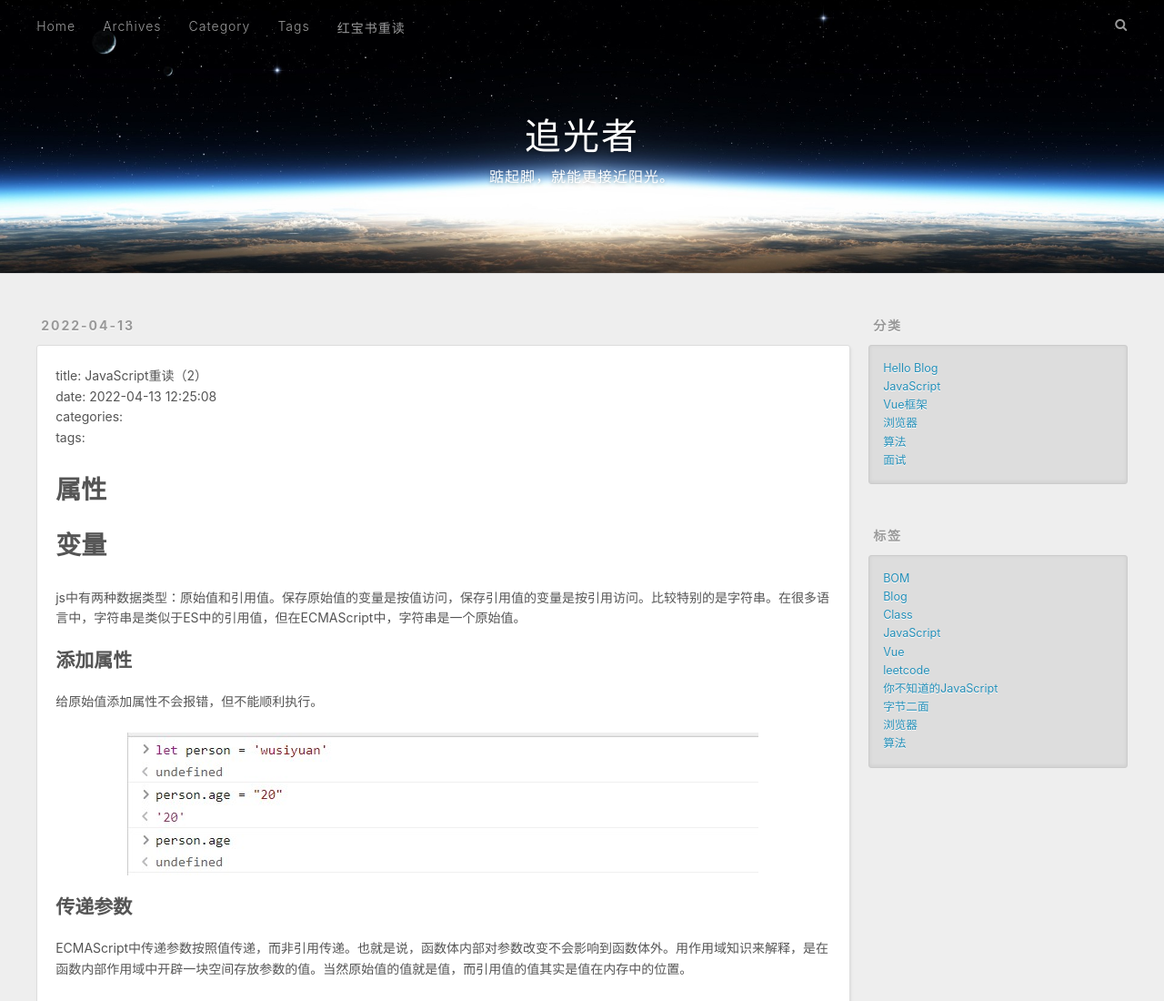
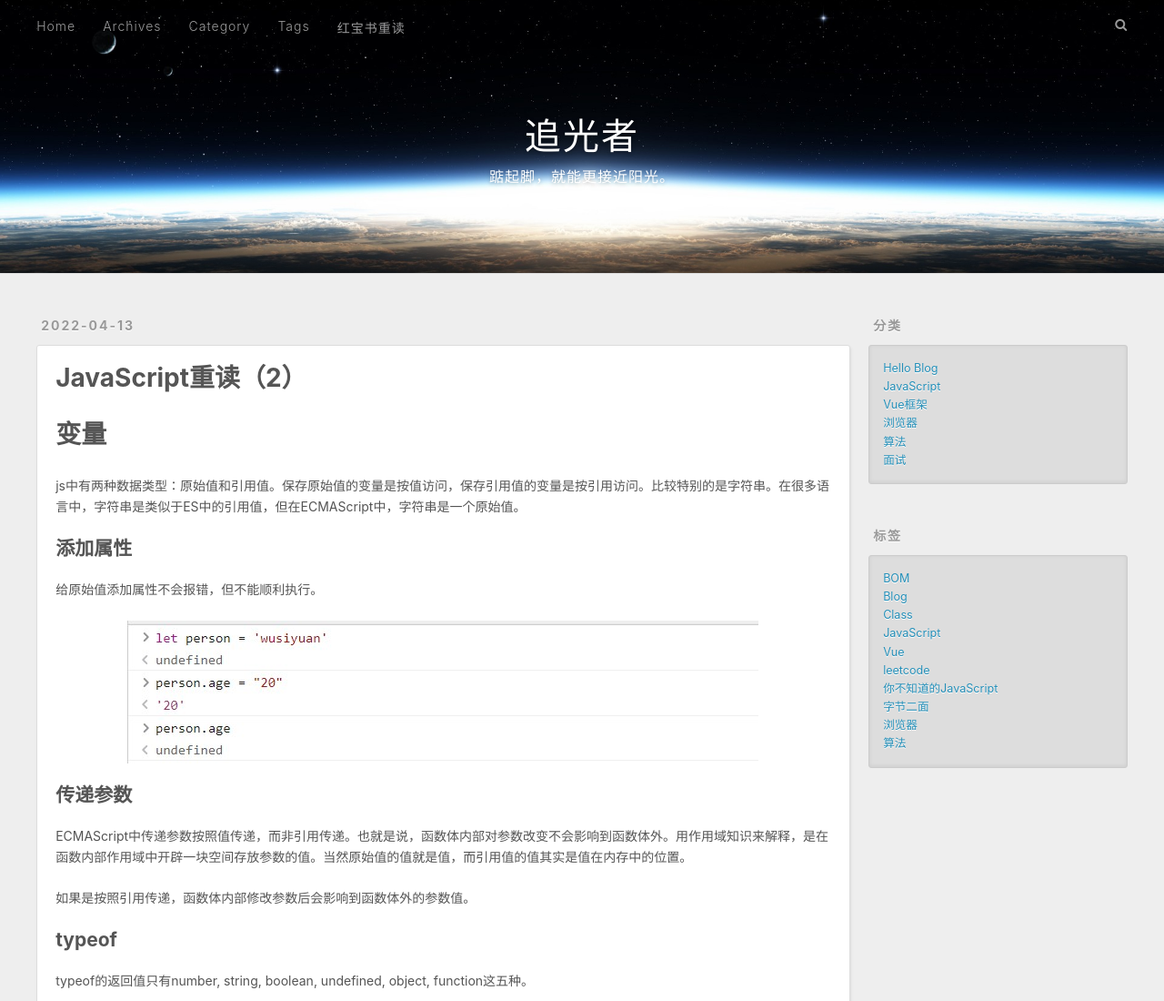
Before and after one commit to wusiyuan02/wusiyuan02.github.io, a plain HTML site: page RedBookRead/4.html in a window 1280 px wide. Shown: the top 1100 px of the page at 91% size. Drawn offline with nearby package versions, Linux system fonts and the light colour scheme; files whose address does not match are found by name.

Commit message:
Site updated: 2022-04-14 23:18:31

```diff
--- a/RedBookRead/4.html
+++ b/RedBookRead/4.html
@@ -5,20 +5,20 @@
 
 
 
-  <title>追光者</title>
+  <title>JavaScript重读（2） | 追光者</title>
   <meta name="viewport" content="width=device-width, initial-scale=1, maximum-scale=1">
-  <meta name="description" content="title: JavaScript重读（2）date: 2022-04-13 12:25:08categories:tags: 属性变量js中有两种数据类型：原始值和引用值。保存原始值的变量是按值访问，保存引用值的变量是按引用访问。比较特别的是字符串。在很多语言中，字符串是类似于ES中的引用值，但在ECMAScript中，字符串是一个原始值。 添加属性给原始值添加属性不会报错，但不能顺利执行。">
+  <meta name="description" content="变量js中有两种数据类型：原始值和引用值。保存原始值的变量是按值访问，保存引用值的变量是按引用访问。比较特别的是字符串。在很多语言中，字符串是类似于ES中的引用值，但在ECMAScript中，字符串是一个原始值。 添加属性给原始值添加属性不会报错，但不能顺利执行。   传递参数ECMAScript中传递参数按照值传递，而非引用传递。也就是说，函数体内部对参数改变不会影响到函数体外。用作用域知识来解">
 <meta property="og:type" content="website">
-<meta property="og:title" content="追光者">
+<meta property="og:title" content="JavaScript重读（2）">
 <meta property="og:url" content="https://wusiyuan02.github.io/RedBookRead/4.html">
 <meta property="og:site_name" content="追光者">
-<meta property="og:description" content="title: JavaScript重读（2）date: 2022-04-13 12:25:08categories:tags: 属性变量js中有两种数据类型：原始值和引用值。保存原始值的变量是按值访问，保存引用值的变量是按引用访问。比较特别的是字符串。在很多语言中，字符串是类似于ES中的引用值，但在ECMAScript中，字符串是一个原始值。 添加属性给原始值添加属性不会报错，但不能顺利执行。">
+<meta property="og:description" content="变量js中有两种数据类型：原始值和引用值。保存原始值的变量是按值访问，保存引用值的变量是按引用访问。比较特别的是字符串。在很多语言中，字符串是类似于ES中的引用值，但在ECMAScript中，字符串是一个原始值。 添加属性给原始值添加属性不会报错，但不能顺利执行。   传递参数ECMAScript中传递参数按照值传递，而非引用传递。也就是说，函数体内部对参数改变不会影响到函数体外。用作用域知识来解">
 <meta property="og:locale" content="zh_CN">
 <meta property="og:image" content="https://wusiyuan02.github.io/RedBookRead/4/1.jpg">
 <meta property="og:image" content="https://wusiyuan02.github.io/RedBookRed/4/上下文.jpg">
 <meta property="og:image" content="https://wusiyuan02.github.io/RedBookRed/4/3.jpg">
-<meta property="article:published_time" content="2022-04-13T06:26:34.909Z">
-<meta property="article:modified_time" content="2022-04-13T06:26:34.909Z">
+<meta property="article:published_time" content="2022-04-13T04:25:08.000Z">
+<meta property="article:modified_time" content="2022-04-14T15:11:38.039Z">
 <meta property="article:author" content="Siyuan Wu">
 <meta name="twitter:card" content="summary">
 <meta name="twitter:image" content="https://wusiyuan02.github.io/RedBookRead/4/1.jpg">
@@ -91,17 +91,26 @@
         <section id="main"><article id="page-" class="article article-type-page" itemscope itemprop="blogPost">
   <div class="article-meta">
     <a href="/RedBookRead/4.html" class="article-date">
-  <time datetime="2022-04-13T06:26:34.909Z" itemprop="datePublished">2022-04-13</time>
+  <time datetime="2022-04-13T04:25:08.000Z" itemprop="datePublished">2022-04-13</time>
 </a>
 
   </div>
   <div class="article-inner">
 
 
+      <header class="article-header">
+
+
+    <h1 class="article-title" itemprop="name">
+      JavaScript重读（2）
+    </h1>
+
+
+      </header>
+
     <div class="article-entry" itemprop="articleBody">
 
-        <p>title: JavaScript重读（2）<br>date: 2022-04-13 12:25:08<br>categories:<br>tags:</p>
-<h1 id="属性"><a href="#属性" class="headerlink" title="属性"></a>属性</h1><h1 id="变量"><a href="#变量" class="headerlink" title="变量"></a>变量</h1><p>js中有两种数据类型：原始值和引用值。保存原始值的变量是按值访问，保存引用值的变量是按引用访问。比较特别的是字符串。在很多语言中，字符串是类似于ES中的引用值，但在ECMAScript中，字符串是一个原始值。</p>
+        <h1 id="变量"><a href="#变量" class="headerlink" title="变量"></a>变量</h1><p>js中有两种数据类型：原始值和引用值。保存原始值的变量是按值访问，保存引用值的变量是按引用访问。比较特别的是字符串。在很多语言中，字符串是类似于ES中的引用值，但在ECMAScript中，字符串是一个原始值。</p>
 <h2 id="添加属性"><a href="#添加属性" class="headerlink" title="添加属性"></a>添加属性</h2><p>给原始值添加属性不会报错，但不能顺利执行。</p>
 <img src="/RedBookRead/4/1.jpg">
 
```
